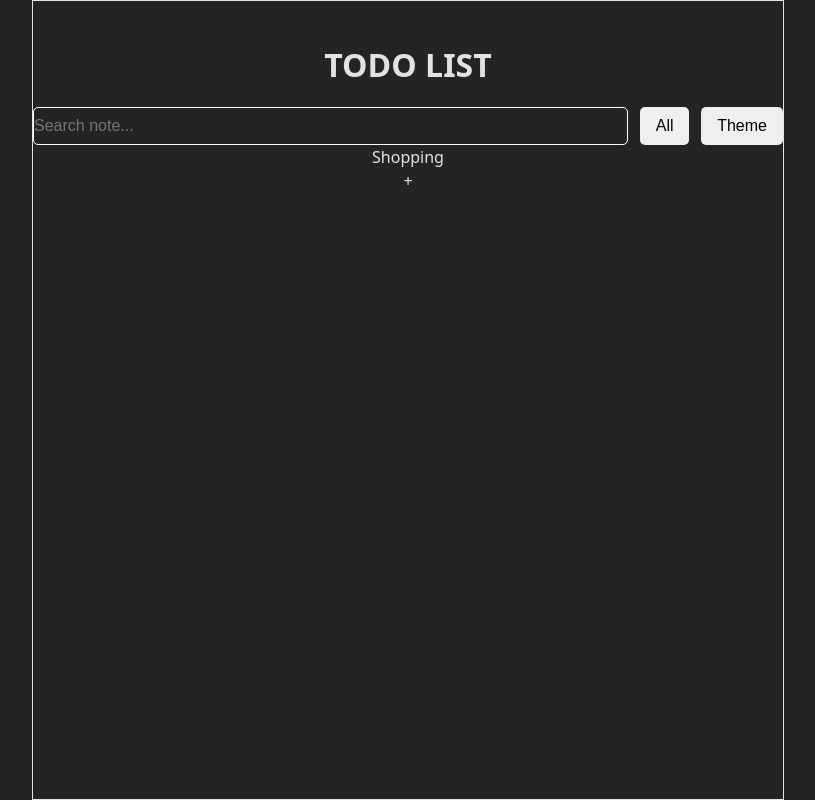
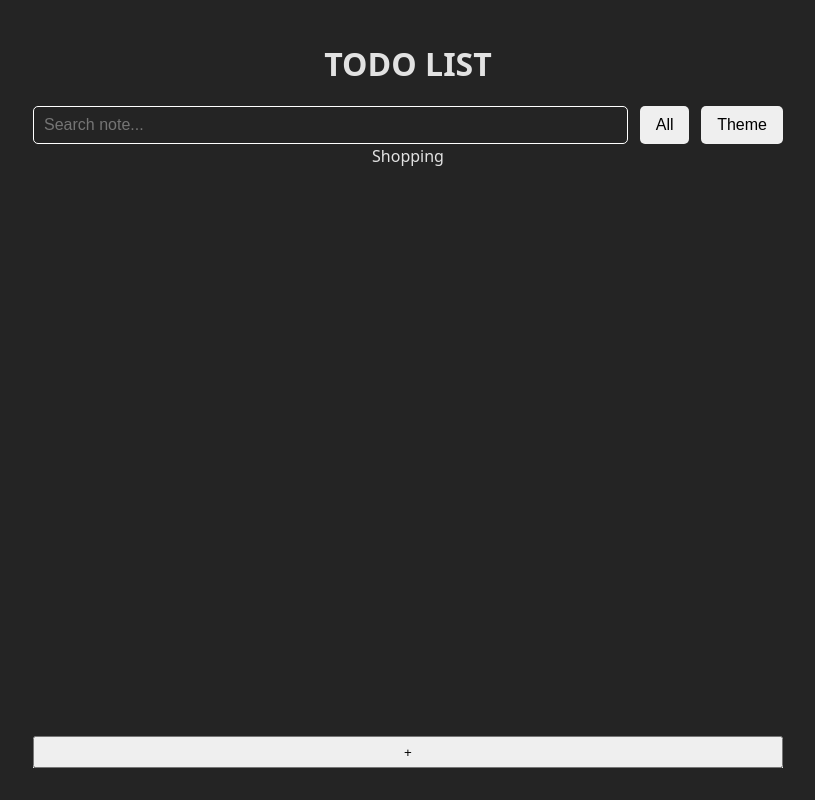
Before and after one commit to vs-webdev/Todo-List, a React (Vite) app: page / in a window 1280 px wide. Shown: the whole page, without its empty margins (232-1047 px from the left). Built offline with nearby package versions, Linux system fonts and the light colour scheme.

Commit message:
Add toggle modal

```diff
--- a/src/App.css
+++ b/src/App.css
@@ -3,5 +3,5 @@
   margin: 0 auto;
   /* padding: 2rem; */
   text-align: center;
-  border: 1px solid;
+  /* border: 1px solid; */
 }
--- /dev/null
+++ b/src/components/AddTask.css
@@ -0,0 +1,43 @@
+.add-task-container{
+  width: 750px;
+  position: absolute;
+  bottom: 2rem;
+}
+
+.add-task-inner{
+  height: 144px;
+  position: relative;
+  overflow: hidden;
+}
+
+.add-task-modal{
+  padding: 1rem;
+  position: absolute;
+  transform: translateY(100%);
+  transition: transform 1s ease;
+  border: 1px solid;
+}
+
+.add-task-modal.open{
+  transform: translateY(0);
+}
+
+.add-toggle{
+  width: 100%;
+  height: 2rem;
+  position: absolute;
+  left: 0;
+  bottom: 0;
+}
+
+.add-input{
+  width: 710px;
+  margin-bottom: 1rem;
+  height: 2rem;
+  padding: 10px;
+}
+
+.add-btn{
+  width: 100px;
+  height: 2rem;
+}
--- a/src/components/AddTask.jsx
+++ b/src/components/AddTask.jsx
@@ -1,10 +1,26 @@
-import React from 'react'
+import { useTask } from '../contexts/TaskProvider'
+import './AddTask.css'
 
 const AddTask = () => {
+  const {isAddTaskModalOpen, setIsAddTaskModalOpen} = useTask()
+  console.log(isAddTaskModalOpen)
   return (
-    <div className='add-task-container'>
-      +
-    </div>
+    <>
+      <div className='add-task-container'>
+        <div className="add-task-inner">
+            <div className={`add-task-modal ${isAddTaskModalOpen ? 'open' : ''}`}
+            >
+              <form action="">
+                <input className='add-input' type="text" placeholder='Add Task...'/>
+                <button className='add-btn'>Add</button>
+              </form>
+            </div>
+          <button className='add-toggle' onClick={() => setIsAddTaskModalOpen(prev => !prev)}>
+            +
+          </button>
+        </div>
+      </div>
+    </>
   )
 }
 
--- a/src/components/Todo.css
+++ b/src/components/Todo.css
@@ -31,4 +31,5 @@
   border-radius: 5px;
   border: 1px solid white;
   background-color: transparent;
+  padding: 5px 10px;
 }
--- a/src/contexts/TaskProvider.jsx
+++ b/src/contexts/TaskProvider.jsx
@@ -6,7 +6,8 @@ export const TaskProvider = ({children}) => {
   const [selectedTaskId, setSelectedTaskId] = useState(null)
   const [multipleSelectedTasks, setMultipleSelectedTasks] = useState([])
   const [search, setSearch] = useState('')
-  const [editModalOpen, setEditModalOpen] = useState(false)
+  const [isEditModalOpen, setIsEditModalOpen] = useState(false)
+  const [isAddTaskModalOpen, setIsAddTaskModalOpen] = useState(false)
 
   const contextValue = {
     selectedTaskId,
@@ -15,8 +16,10 @@ export const TaskProvider = ({children}) => {
     setMultipleSelectedTasks,
     search,
     setSearch,
-    editModalOpen,
-    setEditModalOpen,
+    isEditModalOpen,
+    setIsEditModalOpen,
+    isAddTaskModalOpen,
+    setIsAddTaskModalOpen,
   }
   return (
     <TaskContext.Provider value={contextValue}>
--- a/src/index.css
+++ b/src/index.css
@@ -18,6 +18,7 @@ body {
   display: flex;
   min-width: 320px;
   min-height: 100vh;
+  position: relative;
 }
 
 *{
```
